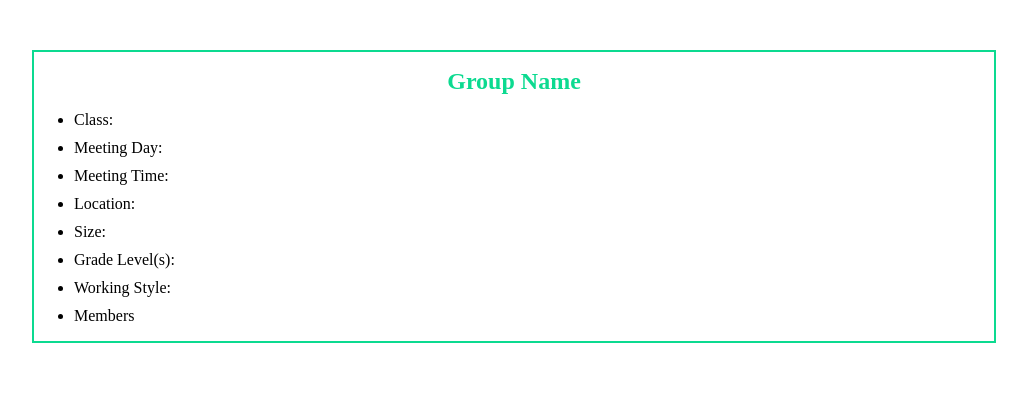
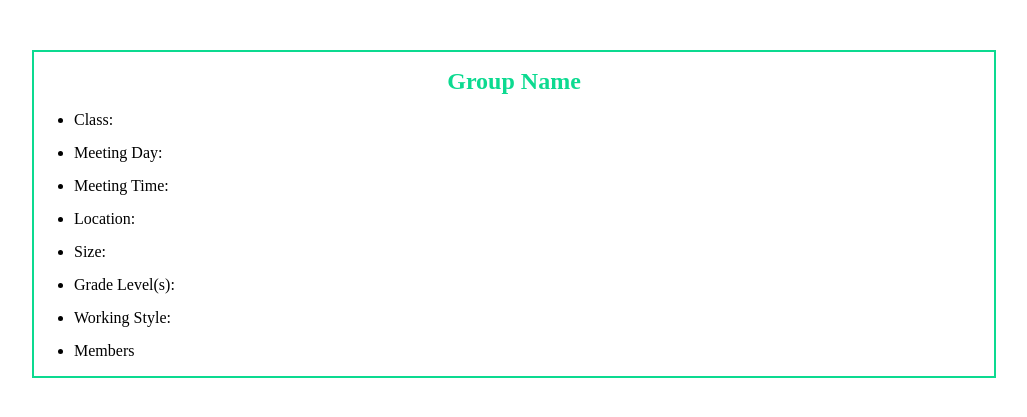
Before and after one commit to blangman/CS50-FINAL-TREES50, a Flask app: template webapp/templates/group_profile.html in a window 1280 px wide. Shown: the top 417 px of the page, without its empty margins (126-1153 px from the left). Run offline with Flask 2, Linux system fonts and the light colour scheme; the template is opened without the code that fills it, so the values that code supplies are empty.

Commit message:
css changes

```diff
--- a/webapp/static/group3.css
+++ b/webapp/static/group3.css
@@ -66,5 +66,6 @@ button {
 }
 
 li{
-    margin: 10px 0;
+   font-family: 'Poppins';
+    margin: 15px 0;
 }
```
